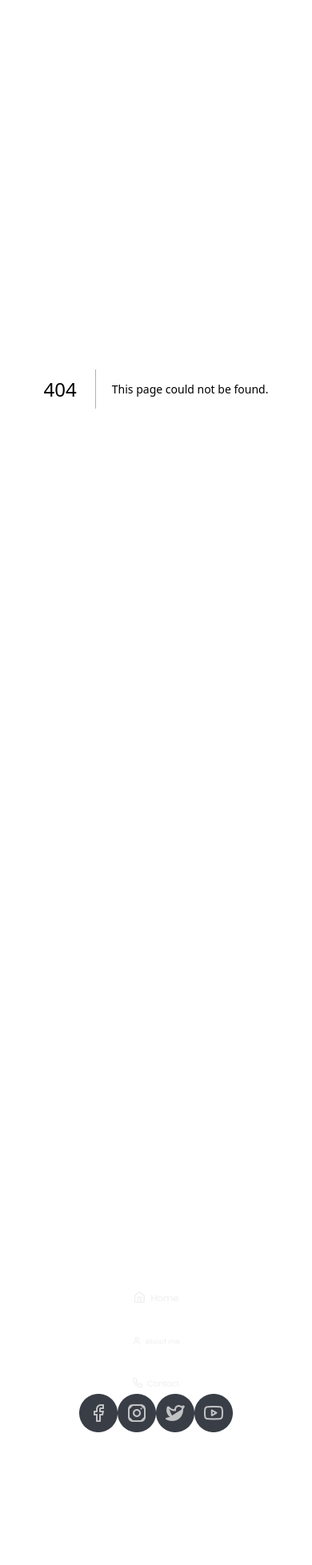
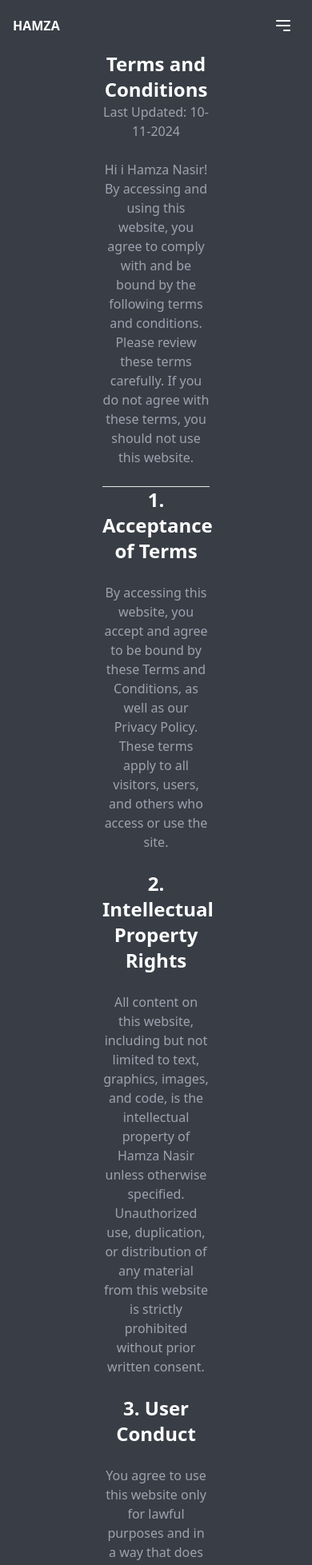
Before and after one commit to hamzanasir123/milestone-2-project-with-tailwind, a Next.js app: page /Privicy-Policy in a window 390 px wide. Before the commit this address had no page. Shown: the top 1957 px of the page at 80% size. Before the commit the page ends 1919 px from the top, so only its background shows below. Built offline with nearby package versions, Linux system fonts and the light colour scheme.

Commit message:
Improve Responsive

```diff
--- a/src/app/Components/About.tsx
+++ b/src/app/Components/About.tsx
@@ -6,7 +6,7 @@ function About() {
   return (
     <>
     <div id='About' className='grid md:grid-cols-2 mt-[400px] sm:mt-[0px]'>
-        <div className='relative sm:mx-32 mx-5 sm:my-24 '>
+        <div className='relative sm:mx-32 mx-10 sm:my-24 '>
         <Image src={"/Vector 141.png"} alt='pic' width={61} height={46} className='absolute'/>
         <br/>
         <br/>
--- a/src/app/Components/Contact.tsx
+++ b/src/app/Components/Contact.tsx
@@ -1,3 +1,4 @@
+"use client"
 import Image from 'next/image'
 import Link from 'next/link'
 import React from 'react'
@@ -50,21 +51,22 @@ function Contact() {
                 width={139}
                 className='absolute ml-[70px]'
                 />
+              <form>
             <div className='grid sm:grid-cols-2 sm:h-[96px] sm:w-[600px] w-[400px] ml-[40px]'>
                 <div>
                 <label className='text-white mr-10 font-semibold '>Your Name</label>
-                <input type='text' placeholder=' Name' className='mt-2 h-[59px] w-[288px] rounded-xl bg-[#5a5e6483] opacity-75'/>
+                <input type='text' placeholder=' Name' className='mt-2 h-[59px] w-[288px] text-white rounded-xl bg-[#5a5e6483] opacity-75' required/>
                 </div>
                 <div>
                 <label className='text-white mr-10 font-semibold '>Your Email</label>
-                <input type='email' placeholder=' Email' className='mt-2 h-[59px] w-[288px] rounded-xl bg-[#5a5e6483] opacity-75'/>
+                <input type='email' placeholder=' Email' className='mt-2 h-[59px] w-[288px] text-white rounded-xl bg-[#5a5e6483] opacity-75' required/>
                 </div>
             </div>
             <div className='ml-[40px]'>
             <label className='text-white mr-10 font-semibold '>Your Message</label>
-            <textarea placeholder=' Write message...' className='mt-2 h-[280px] sm:w-[600px] w-[300px] rounded-xl bg-[#5a5e6483] opacity-75'/>
+            <textarea placeholder=' Write message...' className='mt-2 h-[280px] sm:w-[600px] text-white w-[300px] rounded-xl bg-[#5a5e6483] opacity-75' required/>
             </div>
-            <button className='relative h-[47px] ml-[76px] sm:ml-[37px] w-[232px] rounded-xl mt-4 bg-[#00ADB5] text-white font-semibold'>
+            <button type='submit'  className='relative h-[47px] ml-[76px] sm:ml-[37px] w-[232px] rounded-xl mt-4 bg-[#00ADB5] text-white font-semibold'>
                 <Image
                 src={"/send.png"}
                 alt='pic'
@@ -74,6 +76,7 @@ function Contact() {
                 />
                 Send message
             </button>
+            </form>
             <Image
                 src={"/mail.png"}
                 alt='pic'
--- a/src/app/Components/Footer.tsx
+++ b/src/app/Components/Footer.tsx
@@ -5,7 +5,9 @@ import React from 'react'
 function Footer() {
   return (
     <>
-    <div id='Footer' className='m-20 mt-[700px] sm:mt-[100px]'>
+    <div id='Footer' className='m-20 mt-[500px] sm:mt-[100px]'>
+    <hr/>
+    <br/>
         <div className='flex flex-wrap px-20 text-center justify-center gap-7 items-center '>
             <Link href={""}>
             <Image
@@ -67,8 +69,8 @@ function Footer() {
             </Link>
         </div>
         <div className='flex flex-wrap text-white sm:justify-end justify-center'>
-            <Link href={""} className='underline'>Terms of service - </Link>
-            <Link href={""} className='underline'>Privacy policy</Link>
+            <Link href={"/Privicy-Policy"} className='underline'>Terms of service - </Link>
+            <Link href={"/Privicy-Policy"} className='underline'>Privacy policy</Link>
         </div>
     </div>
     </>
--- a/src/app/Components/Work.tsx
+++ b/src/app/Components/Work.tsx
@@ -65,11 +65,11 @@ function Work() {
                 UI/UX
               </button>
               </div>
-              <div className="mx-6">
+              <div className="mx-10">
               <div className="relative text-center">
               <div className="flex flex-wrap gap-5">
                 {activeTab === 'Projects' &&  projects.map((project) => (
-                  <div key={project.id} className="sm:h-[280px] sm:w-[368px] w-[120px] sm:p-5 bg-[#5a5e6483] opacity-75 sm:mt-[20px] rounded-2xl">
+                  <div key={project.id} className="sm:h-[280px] sm:w-[368px] w-[140px] sm:p-5 bg-[#5a5e6483] opacity-75 sm:mt-[20px] rounded-2xl">
                   <Link href={project.link ?? '/'} target="_blank">
                   <p className="felx-wrap m-4 sm:m-0 text-white text-center sm:text-xl  font-semibold sm:pt-2">{project.title}</p>
                   <Image
@@ -77,13 +77,13 @@ function Work() {
                   alt="Project"
                   height={158}
                   width={206}
-                  className="sm:ml-16 w-[90px] sm:w-[206px] rounded-md m-4 sm:m-0"
+                  className="sm:ml-16 w-[90px] sm:w-[206px] ml-6 rounded-md m-4 sm:m-0"
                   />
                   </Link>
                 </div>
                 ))}
                 {activeTab === 'Assignments' &&  assignments.map((project) => (
-                  <div key={project.id} className="sm:h-[280px] sm:w-[368px] w-[120px] sm:p-5 bg-[#5a5e6483] opacity-75 sm:mt-[20px] rounded-2xl">
+                  <div key={project.id} className="sm:h-[280px] sm:w-[368px] w-[140px] sm:p-5 bg-[#5a5e6483] opacity-75 sm:mt-[20px] rounded-2xl">
                   <Link href={project.link ?? '/'} target="_blank">
                   <p className="felx-wrap m-4 sm:m-0 text-white text-center sm:text-xl  font-semibold sm:pt-2">{project.title}</p>
                   <Image
@@ -97,7 +97,7 @@ function Work() {
                 </div>
                 ))}
                 {activeTab === 'Milestones' &&  milestones.map((project) => (
-                  <div key={project.id} className="sm:h-[280px] sm:w-[368px] w-[120px] sm:p-5 bg-[#5a5e6483] opacity-75 sm:mt-[20px] rounded-2xl">
+                  <div key={project.id} className="sm:h-[280px] sm:w-[368px] w-[140px] sm:p-5 bg-[#5a5e6483] opacity-75 sm:mt-[20px] rounded-2xl">
                   <Link href={project.link ?? '/'} target="_blank">
                   <p className="felx-wrap m-4 sm:m-0 text-white text-center sm:text-xl  font-semibold sm:pt-2">{project.title}</p>
                   <Image
@@ -111,7 +111,7 @@ function Work() {
                 </div>
                 ))}
                 {activeTab === 'UI/UX' &&  uiux.map((project) => (
-                  <div key={project.id} className="sm:h-[280px] sm:w-[368px] w-[120px] sm:p-5 bg-[#5a5e6483] opacity-75 sm:mt-[20px] rounded-2xl">
+                  <div key={project.id} className="sm:h-[280px] sm:w-[368px] w-[140px] sm:p-5 bg-[#5a5e6483] opacity-75 sm:mt-[20px] rounded-2xl">
                   <Link href={project.link ?? '/'} target="_blank">
                   <p className="felx-wrap m-4 sm:m-0 text-white text-center sm:text-xl  font-semibold sm:pt-2">{project.title}</p>
                   <Image
--- /dev/null
+++ b/src/app/Privicy-Policy/page.tsx
@@ -0,0 +1,57 @@
+import React from 'react'
+
+function page() {
+  return (
+    <>
+    <div className='text-center mx-32'>
+        <p className='text-center text-2xl font-semibold text-white'>Terms and Conditions</p>
+        <p className='text-gray-400'>Last Updated: 10-11-2024</p>
+        <br/>
+        <p className='text-gray-400'>Hi i Hamza Nasir! By accessing and using this website, you agree to comply with and be bound by the following terms and conditions. Please review these terms carefully. If you do not agree with these terms, you should not use this website.</p>
+        <br/>
+        <hr/>
+        <p className='text-center text-2xl font-semibold text-white'>1. Acceptance of Terms</p>
+        <br/>
+        <p className='text-gray-400'>By accessing this website, you accept and agree to be bound by these Terms and Conditions, as well as our Privacy Policy. These terms apply to all visitors, users, and others who access or use the site.</p>
+        <br/>
+        <p className='text-center text-2xl font-semibold text-white'>2. Intellectual Property Rights</p>
+        <br/>
+        <p className='text-gray-400'>All content on this website, including but not limited to text, graphics, images, and code, is the intellectual property of Hamza Nasir unless otherwise specified. Unauthorized use, duplication, or distribution of any material from this website is strictly prohibited without prior written consent.</p>
+        <br/>
+        <p className='text-center text-2xl font-semibold text-white'>3. User Conduct</p>
+        <br/>
+        <p className='text-gray-400'>You agree to use this website only for lawful purposes and in a way that does not infringe on the rights of, restrict, or inhibit anyone else’s use of the website. Prohibited behavior includes harassing or causing distress or inconvenience to any other user, transmitting obscene or offensive content, or disrupting the normal flow of dialogue within this website.</p>
+        <br/>
+        <p className='text-center text-2xl font-semibold text-white'>4. Disclaimer of Warranties</p>
+        <br/>
+        <p className='text-gray-400'>The information on this website is provided on an "as-is" basis without warranties of any kind, either express or implied. While every effort is made to keep the content of this website accurate and up-to-date,Hamza Nasir makes no warranties or representations about the accuracy, completeness, or suitability of any information, products, or services offered on this site.</p>
+        <br/>
+        <p className='text-center text-2xl font-semibold text-white'>5. Limitation of Liability</p>
+        <br/>
+        <p className='text-gray-400'>In no event will Hamza Nasir be liable for any direct, indirect, incidental, consequential, or punitive damages arising out of your access to, use of, or inability to use this website or any materials on this site. This includes, without limitation, damages for errors, omissions, interruptions, defects, delays, or other problems arising from the use of this site.</p>
+        <br/>
+        <p className='text-center text-2xl font-semibold text-white'>6. External Links</p>
+        <br/>
+        <p className='text-gray-400'>This website may contain links to external sites that are not operated by Hamza Nasir. We do not control and are not responsible for the content or policies of any linked website. Accessing these links is done at your own risk, and we encourage you to read the terms and conditions and privacy policies of any third-party sites you visit.</p>
+        <br/>
+        <p className='text-center text-2xl font-semibold text-white'>7. Governing Law</p>
+        <br/>
+        <p className='text-gray-400'>These Terms and Conditions are governed by and construed in accordance with the laws of Pakistan, without regard to its conflict of law provisions. You agree to submit to the exclusive jurisdiction of the courts located in Your Jurisdiction for any disputes related to these terms.</p>
+        <br/>
+        <p className='text-center text-2xl font-semibold text-white'>8. Changes to Terms and Conditions</p>
+        <br/>
+        <p className='text-gray-400'>Hamza Nasir reserves the right to modify or replace these terms at any time. Your continued use of this website following any changes constitutes your acceptance of the new terms. It is recommended that you review these terms periodically.</p>
+        <br/>
+        <p className='text-center text-2xl font-semibold text-white'>9. Contact Information</p>
+        <br/>
+        <p className='text-gray-400'>If you have any questions about these Terms and Conditions, please contact us at: 03122449908</p>
+        <br/>
+        <hr/>
+        <br/>
+        <p className='text-gray-400'>By using this website, you acknowledge that you have read, understood, and agree to be bound by these Terms and Conditions.</p>
+    </div>
+    </>
+  )
+}
+
+export default page
```
